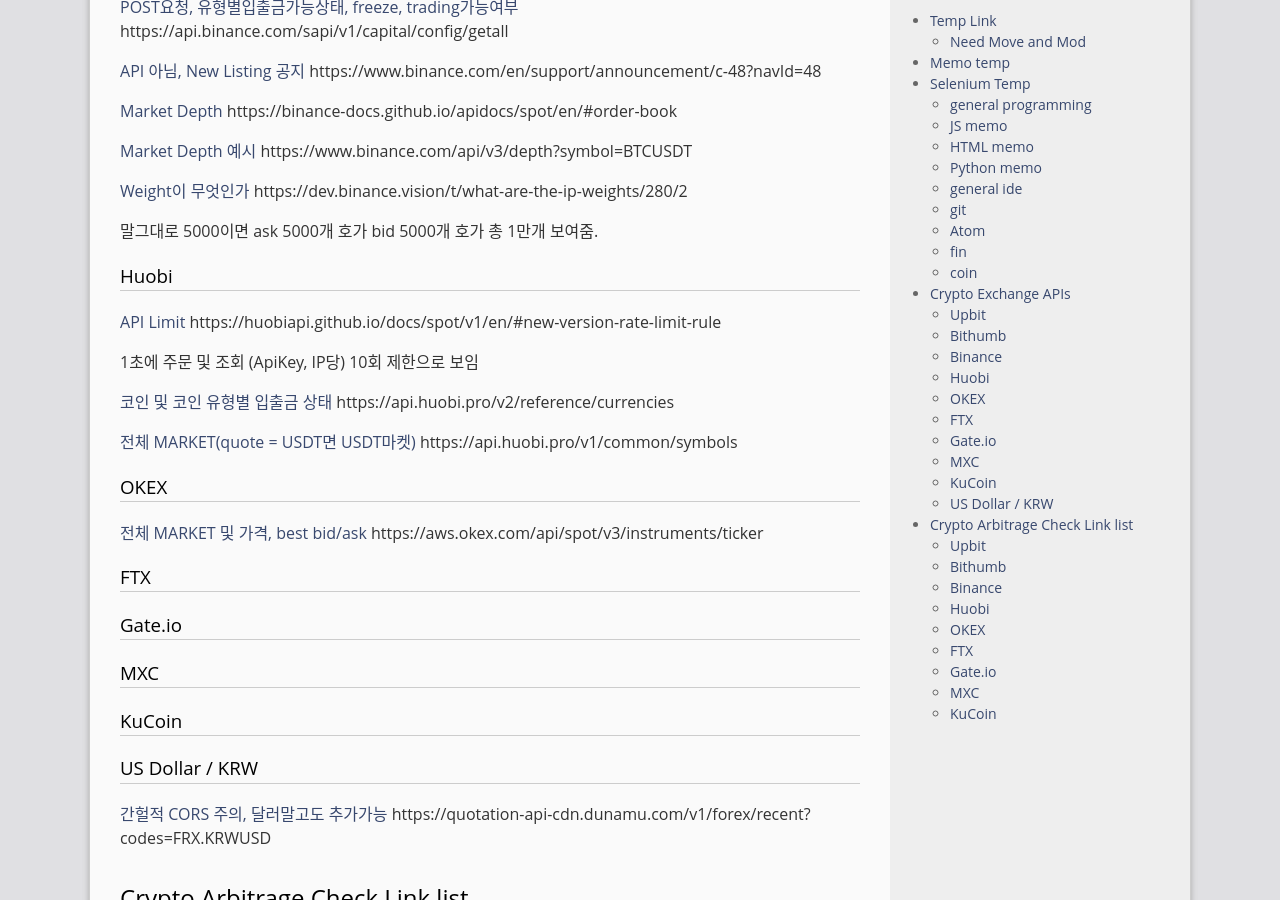
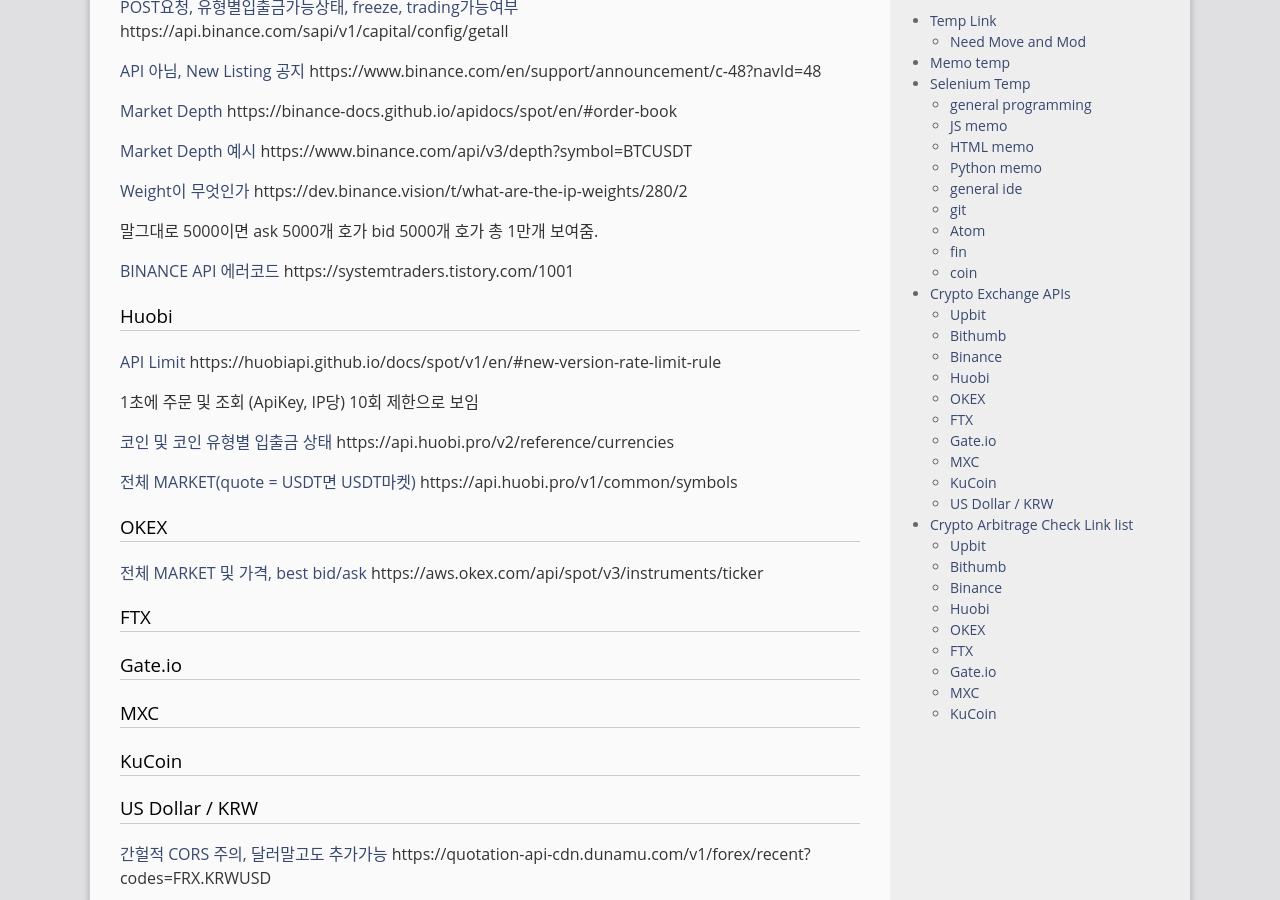
Before and after one commit to gloomydumber/copy, a Jekyll site: the page built from _posts/2020-03-01-TempLink.md, in a window 1280 px wide and 900 px high, scrolled down 8235 px. Built offline with Jekyll 4.4.1, drawn with Linux system fonts in a browser that asks for light colours; comment, search, counter and statistics services are not loaded.

Commit message:
PostModded

```diff
--- a/_posts/2020-03-01-TempLink.md
+++ b/_posts/2020-03-01-TempLink.md
@@ -390,6 +390,8 @@ https://api.binance.com/api/v3/exchangeInfo 를 통해 현재 Limit 확인 가
 
 말그대로 5000이면 ask 5000개 호가 bid 5000개 호가 총 1만개 보여줌.
 
+[BINANCE API 에러코드](https://systemtraders.tistory.com/1001){: target="\_blank"} https://systemtraders.tistory.com/1001
+
 ### Huobi
 
 [API Limit](https://huobiapi.github.io/docs/spot/v1/en/#new-version-rate-limit-rule){: target="\_blank"} https://huobiapi.github.io/docs/spot/v1/en/#new-version-rate-limit-rule
```
